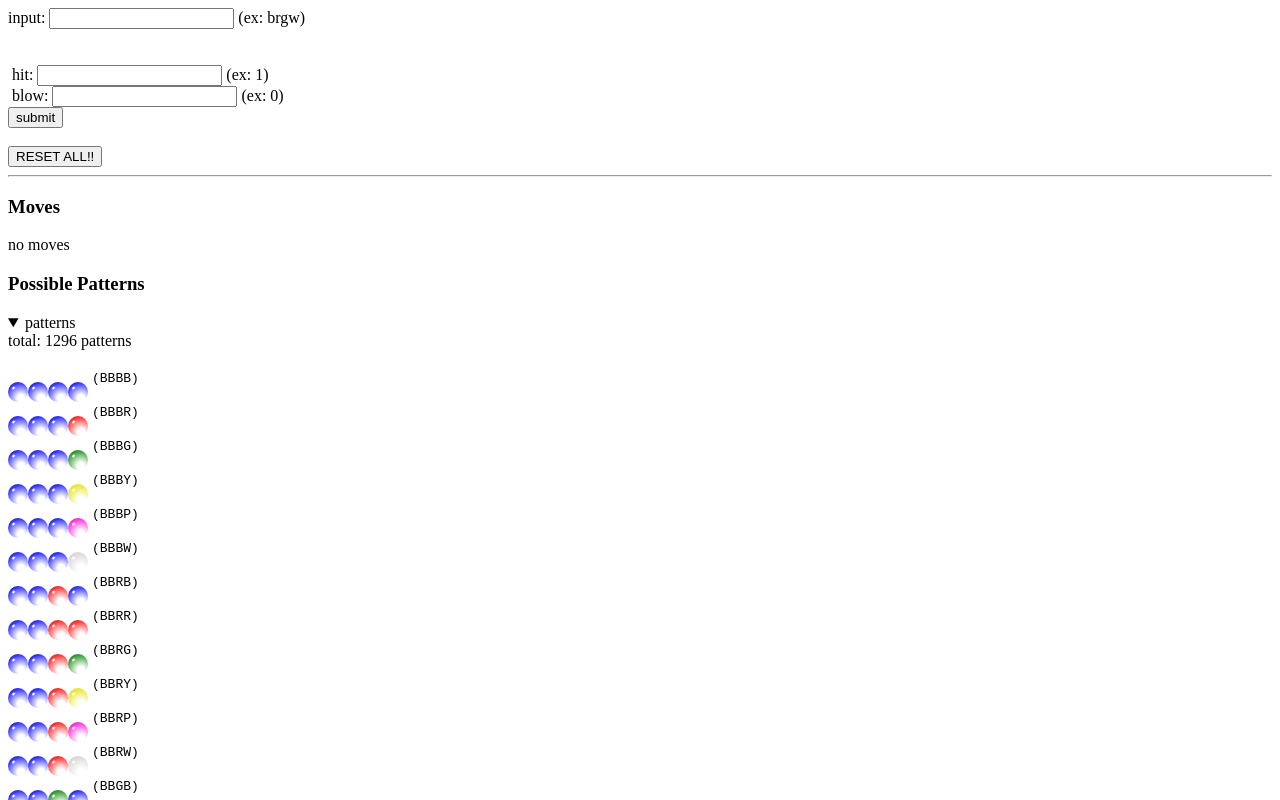
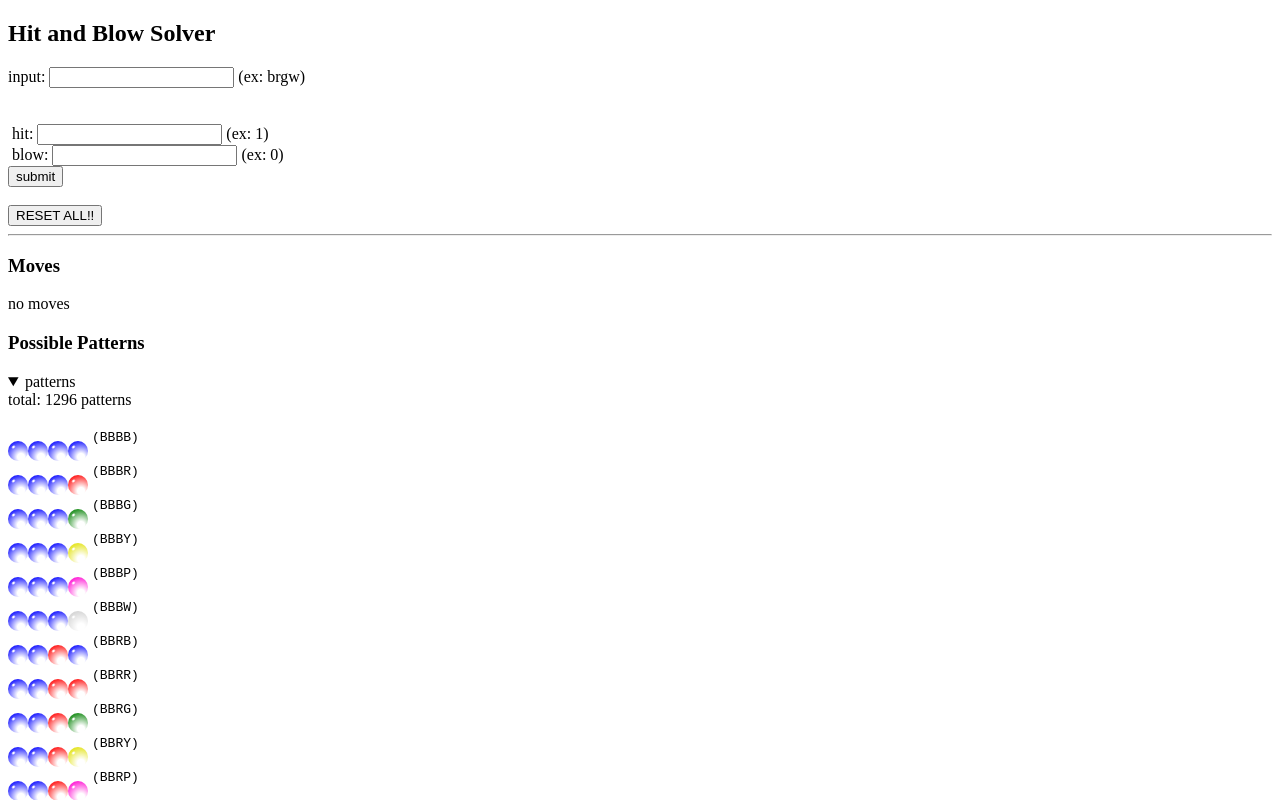
Before and after one commit to funatsufumiya/hitandblow-solver-react, a React (Create React App) app: page / in a window 1280 px wide. Shown: the top 800 px of the page. Built offline with nearby package versions, Linux system fonts and the light colour scheme.

Commit message:
Added title

```diff
--- a/src/widgets/App.tsx
+++ b/src/widgets/App.tsx
@@ -11,6 +11,7 @@ const AppImpl = () => {
   const gameStatesContext = useContext(GameStatesContext);
 
   return <React.Fragment>
+    <h2>Hit and Blow Solver</h2>
     <HitAndBlowInput context={gameStatesContext} />
     <hr />
     <GameStatesVisualizer context={gameStatesContext} />
```
